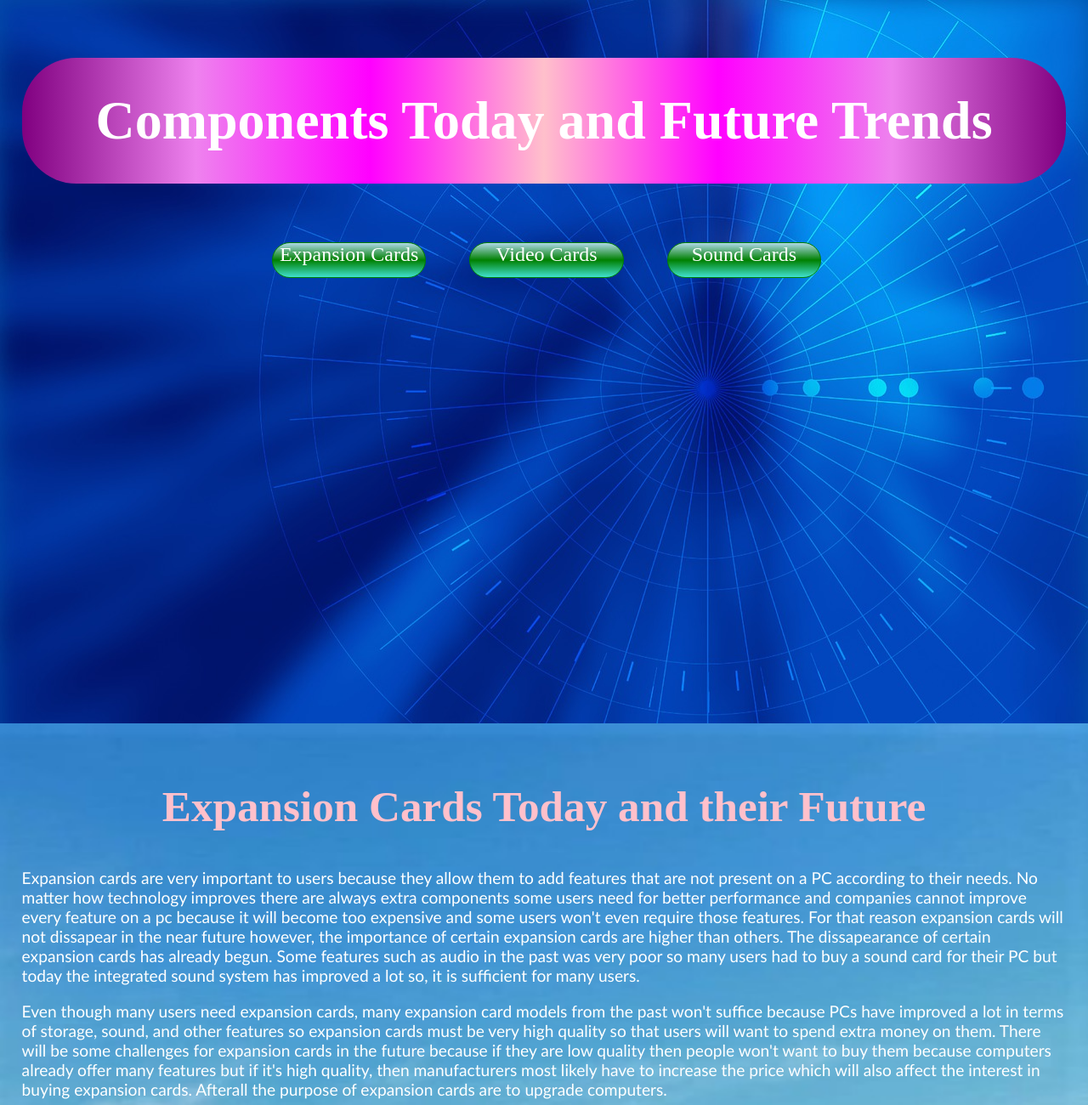
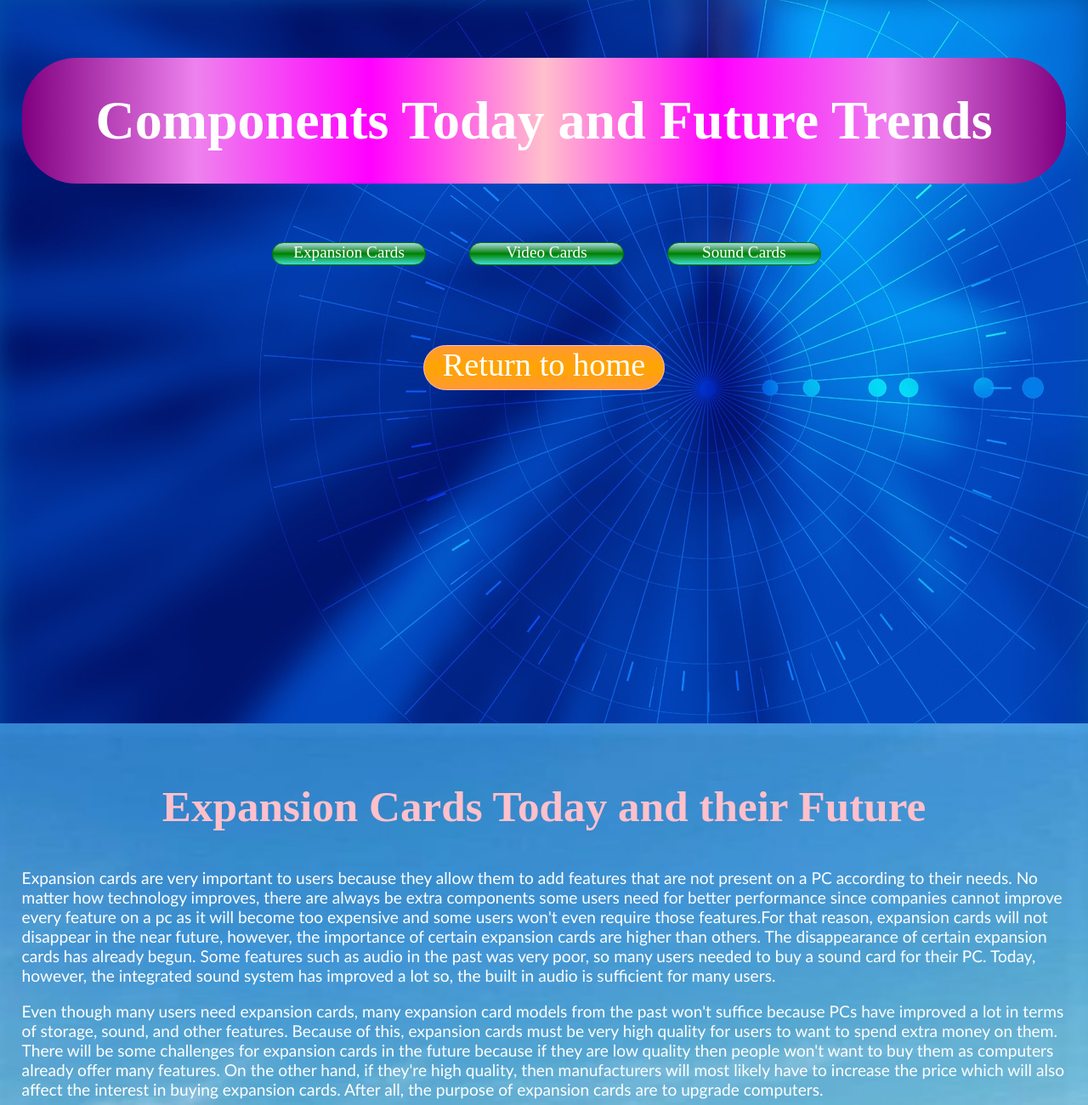
Before and after one commit to wuyiyi1/home, a plain HTML site: page todayandfuture.html in a window 1280 px wide. Shown: the top 1300 px of the page at 85% size. Drawn offline with Linux system fonts and the light colour scheme.

Commit message:
Add files via upload

```diff
--- a/styleabout.css
+++ b/styleabout.css
@@ -136,7 +136,7 @@ p,ul{
 #to-top a:hover{
 	background-color:pink;
 	text-decoration:underline;
-}
+}/*styling validators*/
 .validator{
 	width:10vw;
 	height:4vw;
--- a/styleref.css
+++ b/styleref.css
@@ -17,6 +17,25 @@ h2{
 /*styling paragraph sizes*/
 p{
 	font-size:1vw;
+}
+/*styling button to go back to home*/
+#backbutton{
+	width:15vw;
+	height:3vw;
+	border-radius: 3vw;
+	cursor: pointer;
+	display: flex;
+	justify-content: center;
+	color:white;
+	font-size:2vw;
+	text-decoration:none;
+	background: linear-gradient(pink,red,pink);
+	border: .1vw solid pink;
+}
+#backbutton:hover{
+	background: linear-gradient(coral,pink,coral);
+	border: .1vw solid violet;
+	text-decoration:underline;
 }
 .image-refs{
 	width: 68vw;
--- a/stylesound.css
+++ b/stylesound.css
@@ -47,7 +47,7 @@ h4{
 .top-links a{
     background: linear-gradient(to right,#D92826,#E15351);
 	width:16.2vw;
-	height:4vh;
+	height:2vw;
 	border: .1vw solid orange;
 	cursor: pointer;
 	float: left;
@@ -72,7 +72,7 @@ h4{
 /*Navbar button no hover*/
 .drop{
 	color:white;
-	font-size:3vh;
+	font-size:1.5vw;
 	text-decoration:none;
 }
 .information{
@@ -277,7 +277,7 @@ ul{
 }
 #backbutton{
 	width:15vw;
-	height:6vh;
+	height:3vw;
 	border-radius: 2vw;
 	cursor: pointer;
 	display: flex;
--- a/styletoday.css
+++ b/styletoday.css
@@ -41,7 +41,7 @@ div{
 .top-links{
     background: linear-gradient(lightblue,green,turquoise);
 	width:14vw;
-	height:5vh;
+	height:2vw;
 	border: .1vw solid green;
 	border-radius: 2vw;
 	cursor: pointer;
@@ -59,7 +59,7 @@ div{
 /*button no hover*/
 .top-links{
 	color:white;
-	font-size:3vh;
+	font-size:1.5vw;
 	text-decoration:none;
 	vertical-align: middle;
 }
@@ -68,6 +68,30 @@ div{
 	display: inline-block;
 	position: absolute;
 	left: 23%;
+}
+/*styling button to return to top*/
+#to-home{
+	padding:4vw 0 4vw 0;
+}
+#backbutton{
+	width:22vw;
+	height:4vw;
+	border-radius: 3vw;
+	cursor: pointer;
+	display: flex;
+	justify-content: center;
+	color:white;
+	font-size:3vw;
+	text-decoration:none;
+	background: linear-gradient(#ff9933,orange,#ff9933);
+	border: .1vw solid pink;
+	margin:auto;
+	margin-top:12vh;
+}
+#backbutton:hover{
+	background: linear-gradient(#ffe233,#ff9933,#ffe233);
+	border: .1vw solid violet;
+	text-decoration:underline;
 }
 /*styling other pages*/
 #page2{
--- a/todayandfuture.html
+++ b/todayandfuture.html
@@ -1,6 +1,8 @@
+<!--This is the webpage about components today and future trends for the website about expansion cards-->
+<!--document type-->
 <!doctype html>
 <html lang="en">
-	<!--The head tag-->
+	<!--The head tag with charset, title, and link to css stylesheet-->
 	<head>
 		<!--charset of UTF-8-->
 		<meta charset = "UTF-8">
@@ -19,28 +21,31 @@
 				<a class="top-links" href="#videocards">Video Cards</a>
 				<a class="top-links" href="#soundcards">Sound Cards</a>
 			</div>
+			<div id="to-home">
+				<a id="backbutton" href="index.html">Return to home</a>
+			</div>
 		</div>
 		<!--section for the second section about expansion cards-->
 		<div id="page2">
 			<h2><a id="expansioncards">Expansion Cards Today and their Future</a></h2>
 			<p>Expansion cards are very important to users because they allow them to add features that are not present on a PC according
-			to their needs. No matter how technology improves there are always extra components some users need for better performance and
-			companies cannot improve every feature on a pc because it will become too expensive and some users won't even require those features.
-			For that reason expansion cards will not dissapear in the near future however, the importance of certain expansion cards are higher than
-			others. The dissapearance of certain expansion cards has already begun. Some features such as audio in the past was very poor so many users
-			had to buy a sound card for their PC but today the integrated sound system has improved a lot so, it is sufficient for many users.</p>
+			to their needs. No matter how technology improves, there are always be extra components some users need for better performance
+			since companies cannot improve every feature on a pc as it will become too expensive and some users won't even require
+			those features.For that reason, expansion cards will not disappear in the near future, however, the importance of certain expansion cards are higher than
+			others. The disappearance of certain expansion cards has already begun. Some features such as audio in the past was very poor, so many users
+			needed to buy a sound card for their PC. Today, however, the integrated sound system has improved a lot so, the built in audio is sufficient for many users.</p>
 			<p>Even though many users need expansion cards, many expansion card models from the past won't suffice because PCs have improved a lot in
-			terms of storage, sound, and other features so expansion cards must be very high quality so that users will want to spend extra money on them.
-			There will be some challenges for expansion cards in the future because if they are low quality then people won't want to buy them because
-			computers already offer many features but if it's high quality, then manufacturers most likely have to increase the price which will also
-			affect the interest in buying expansion cards. Afterall the purpose of expansion cards are to upgrade computers.</p>
+			terms of storage, sound, and other features. Because of this, expansion cards must be very high quality for users to want to spend extra money on them.
+			There will be some challenges for expansion cards in the future because if they are low quality then people won't want to buy them as
+			computers already offer many features. On the other hand, if they're high quality, then manufacturers will most likely have to increase the price which will also
+			affect the interest in buying expansion cards. After all, the purpose of expansion cards are to upgrade computers.</p>
 		</div>
 		<!--section for the third section about video cards-->
 		<div id="page3">
 			<h2><a id="videocards">Video Cards</a></h2>
 			<h3>Options Today</h3>
-			<p>There are a variety of video card options today and many manufacturers with AMD and Nvidia in the lead. When considering which video card to buy,
-			there are a few factors to consider. Firstly, different video cards are designed for different purposes, some are more suitable for gaming, while others
+			<p>There are a variety of video card options today and many manufacturers, with AMD and Nvidia in the lead. When considering which video card to buy,
+			there are a few factors to consider. Firstly, different video cards are designed for different purposes, some are more suitable for gaming while others
 			are more suitable for video editing, so it is important to determine what you're doing with your pc. The second factor is the budget. Video cards prices
 			can range from very cheap(at about $100) to very expensive(over $1000) so depending on the budget, your choice of brand and model can differ. The third factor
 			is how recent and expensive your pc is overall. If the CPU is very weak, then you shouldn't buy a very expensive video card because it won't be able to
@@ -124,7 +129,7 @@
 			<p>As technology is progressing, integrated graphic chipsets are improving. They are able to play High Definition videos and even handle light
 			image and video editing,so many users do not need to buy a dedicated graphics card to have good graphics. This means that graphics card might
 			become less mainstream in the future since many users don't require high quality graphics and don't want to spend extra money on dedicated video cards.
-			Despite this, graphics cards will not dissapear in the future because there are many users that require higher-end graphics which cannot be achieved
+			Despite this, graphics cards will not disappear in the future because there are many users that require higher-end graphics which cannot be achieved
 			without a dedicated graphics card no matter how much integrated graphic chipsets improve because PCs will become to expensive and some users don't require
 			such high quality graphics. Dedicated video cards are also improving and they are becoming more and more worth it for their price. Due to the
 			improvement of integrated graphic chipsets, the price of dedicated video cards will probably be cheaper for their value because manufacturers want to
@@ -228,11 +233,11 @@
 			<h3>The Future of Sound Cards</h3>
 			<!--paragraph about the future of sound cards-->
 			<p>There has been a large decrease in users who use dedicated sound cards today compared to the past. A few decades back when computers were first released, the audio
-			quality was horrible, one needed a sound card to just have good sound, they needed a sound card. Today, the audio integrated in the motherboard is sufficient for
+			quality was horrible, users needed to buy a dedicated sound card to just have good sound, they needed a sound card. Today, the audio integrated in the motherboard is sufficient for
 			most users. Only users with high demands for high quality sound or work primarily on music would really buy sound cards. In the future as technology keeps advancing,
-			dedicated sound cards will probably almost dissapear. Even if they are still available, low quality sound cards would probably die because there is no need for them and
+			dedicated sound cards will probably almost disappear. Even if they are still available, low quality sound cards would probably die because there is no need for them and
 			high quality sound cards will probably have to decrease their price because of the lack of demand but it will be difficult for companies to reduce prices because of
-			the lack of sales. Dedicated sound cards probably won't fully dissapear in the near future, but they will definitely almost completely dissapear from shelves in stores.</p>
+			the lack of sales. Dedicated sound cards probably won't fully disappear in the near future, but they will definitely almost completely disappear from shelves in stores.</p>
 		</div>
 		<!--section for validators of page-->
 		<div id="validators">
```
Also changed, not shown: about.html (+6 -3 lines), index.html (+1 -0 lines), main.css (+8 -4 lines), references.html (+4 -0 lines), soundcard.html (+1 -1 lines), stylevideo.css (+5 -4 lines), videocard.html (+1 -0 lines).
